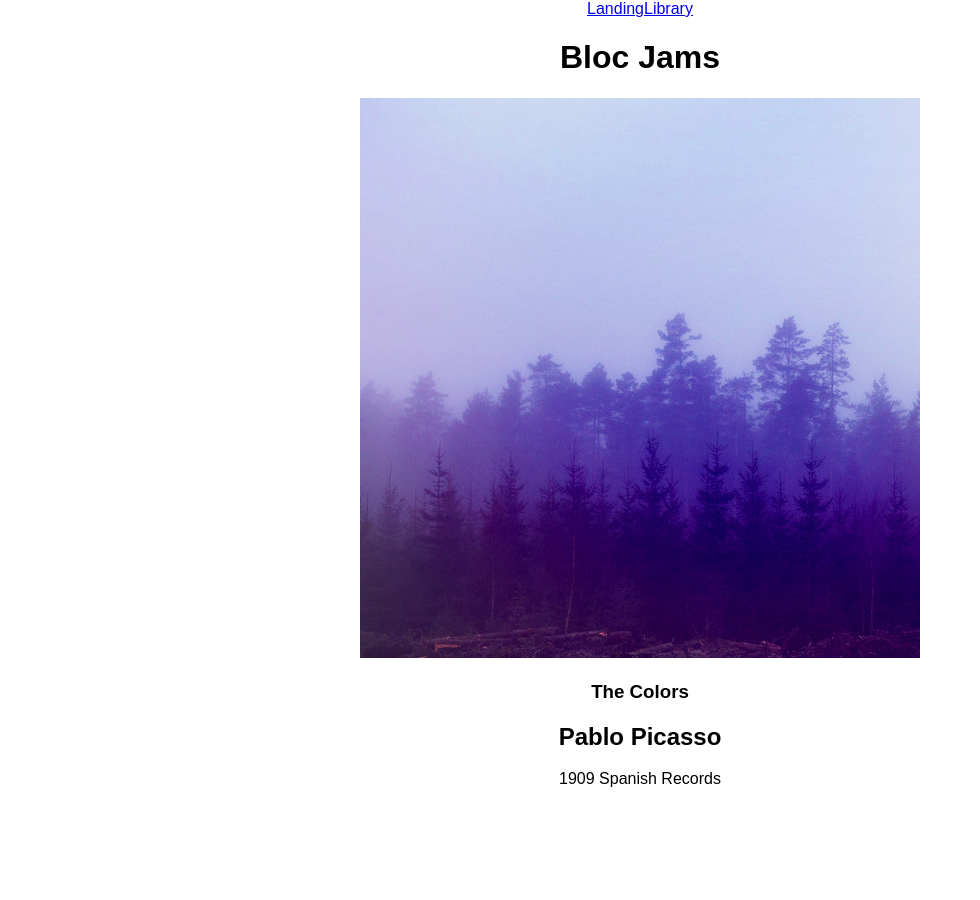
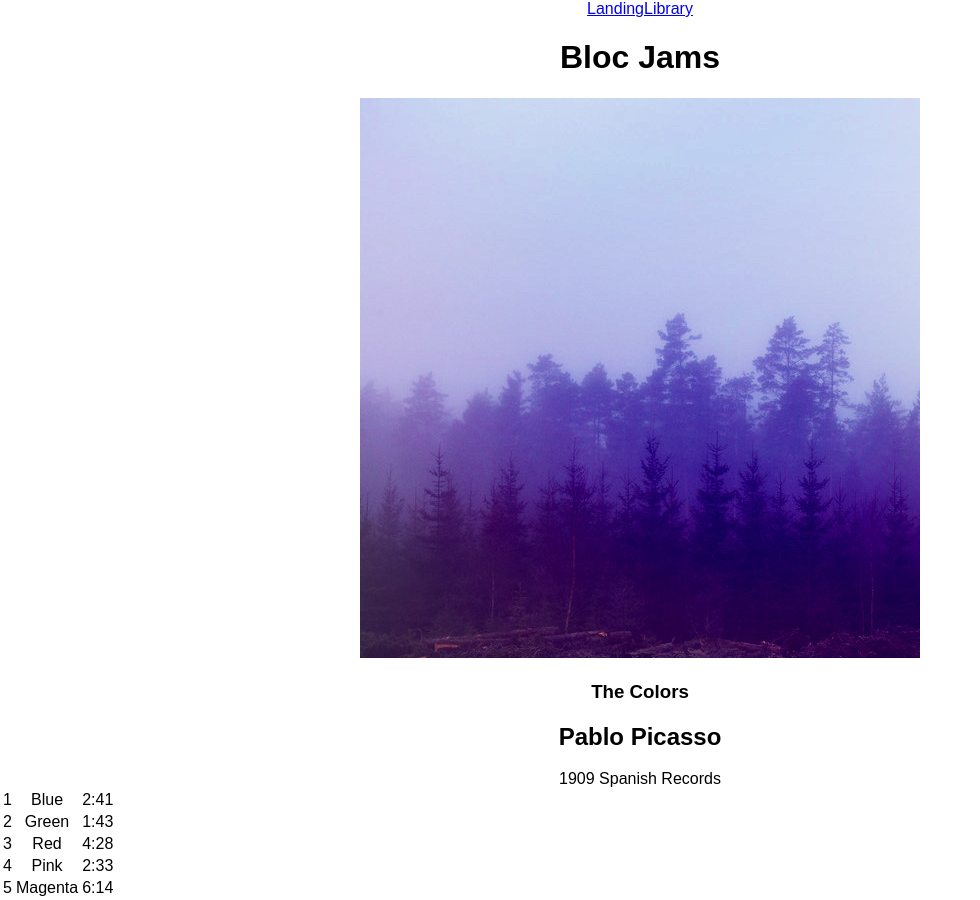
Before and after one commit to trishlstark/bloc-jams-react, a React (Create React App) app: page /album/the-colors in a window 1280 px wide. Shown: the whole page, without its empty margins (0-980 px from the left). Before the commit the page ends 800 px from the top, so only its background shows below. Built offline with nearby package versions, Linux system fonts and the light colour scheme.

Commit message:
Assignment 6 Complete

```diff
--- a/public/index.html
+++ b/public/index.html
@@ -9,6 +9,7 @@
       homescreen on Android. See https://developers.google.com/web/fundamentals/engage-and-retain/web-app-manifest/
     -->
     <link rel="manifest" href="%PUBLIC_URL%/manifest.json">
+    <link rel="ion icons" href="http://code.ionicframework.com/ionicons/2.0.1/css/ionicons.min.css">
     <link rel="shortcut icon" href="%PUBLIC_URL%/favicon.ico">
     <!--
       Notice the use of %PUBLIC_URL% in the tags above.
--- a/src/components/Album.js
+++ b/src/components/Album.js
@@ -5,20 +5,30 @@ class Album extends Component {
   constructor(props){
     super(props);
 
-    const album = albumData.find(album => {
-      return album.slug === this.props.match.params.slug
+    const specificAlbum = albumData.find(a => {
+      return a.slug === this.props.match.params.slug
     });
 
     this.state ={
-      album: album
+      album: specificAlbum
     };
+  }
+
+  formatTime(seconds){
+    //70 seconds = 1:10
+    var minutes = Math.floor(seconds / 60);
+    var s = Math.floor(seconds % 60);
+    if(s < 10){
+      s = "0" + s;
+    }
+    return minutes +":" + s;
   }
 
   render () {
     return (
       <section className="album">
         <section id="album-info">
-        <img id="album-cover-art" src={this.state.album.albumCover} />
+        <img id="album-cover-art" src={this.state.album.albumCover} alt="" />
           <div className="album-details">
             <h1 id="album-titls">{this.state.album.title}</h1>
             <h2 className="artist">{this.state.album.artist}</h2>
@@ -32,6 +42,14 @@ class Album extends Component {
               <col id="song-duration-column"/>
             </colgroup>
             <tbody>
+              {this.state.album.songs.map( (song, index) =>
+                  <tr className="song" key={index}>
+                  <td className="song-number">{index +1}</td>
+                  <td className="song-title">{song.title}</td>
+                  <td className="song-duration">{this.formatTime(song.duration)}</td>
+                  </tr>
+
+                )}
             </tbody>
           </table>
       </section>
```
